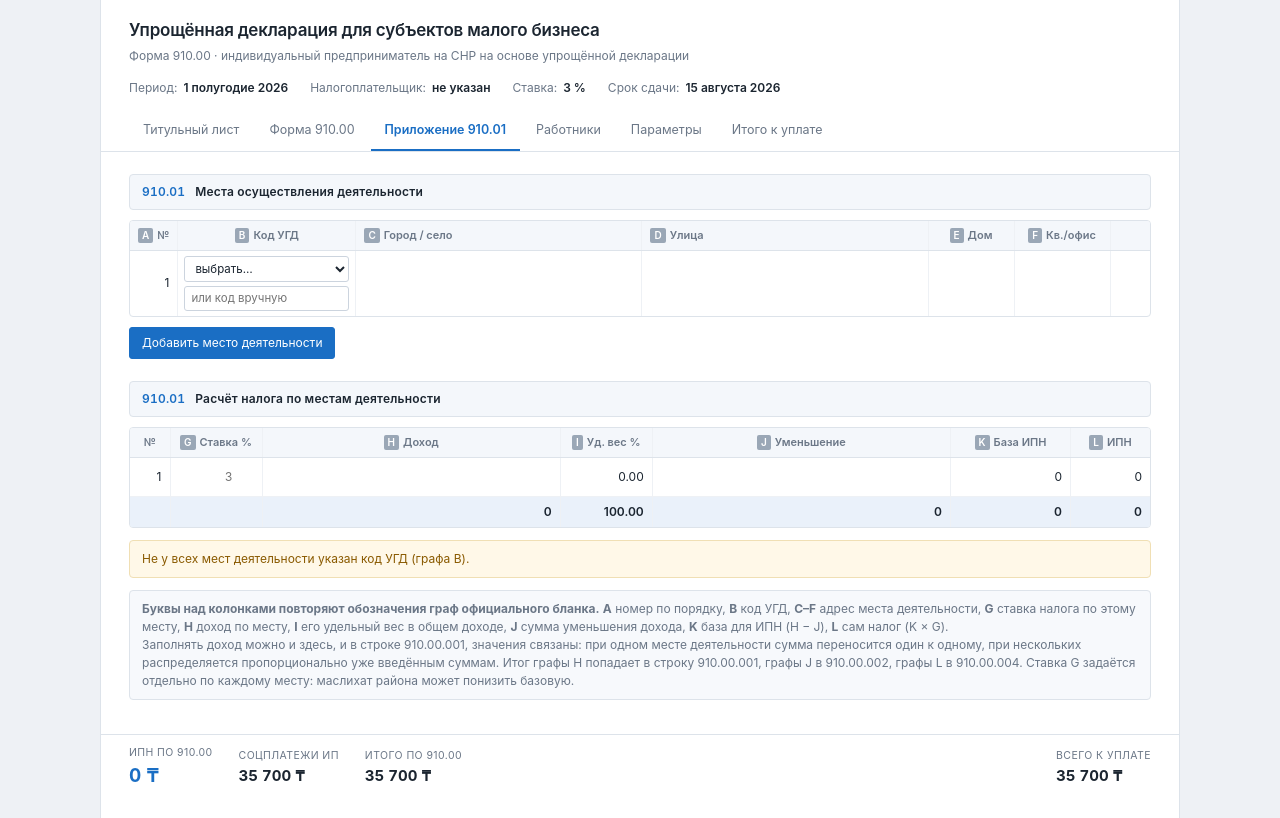
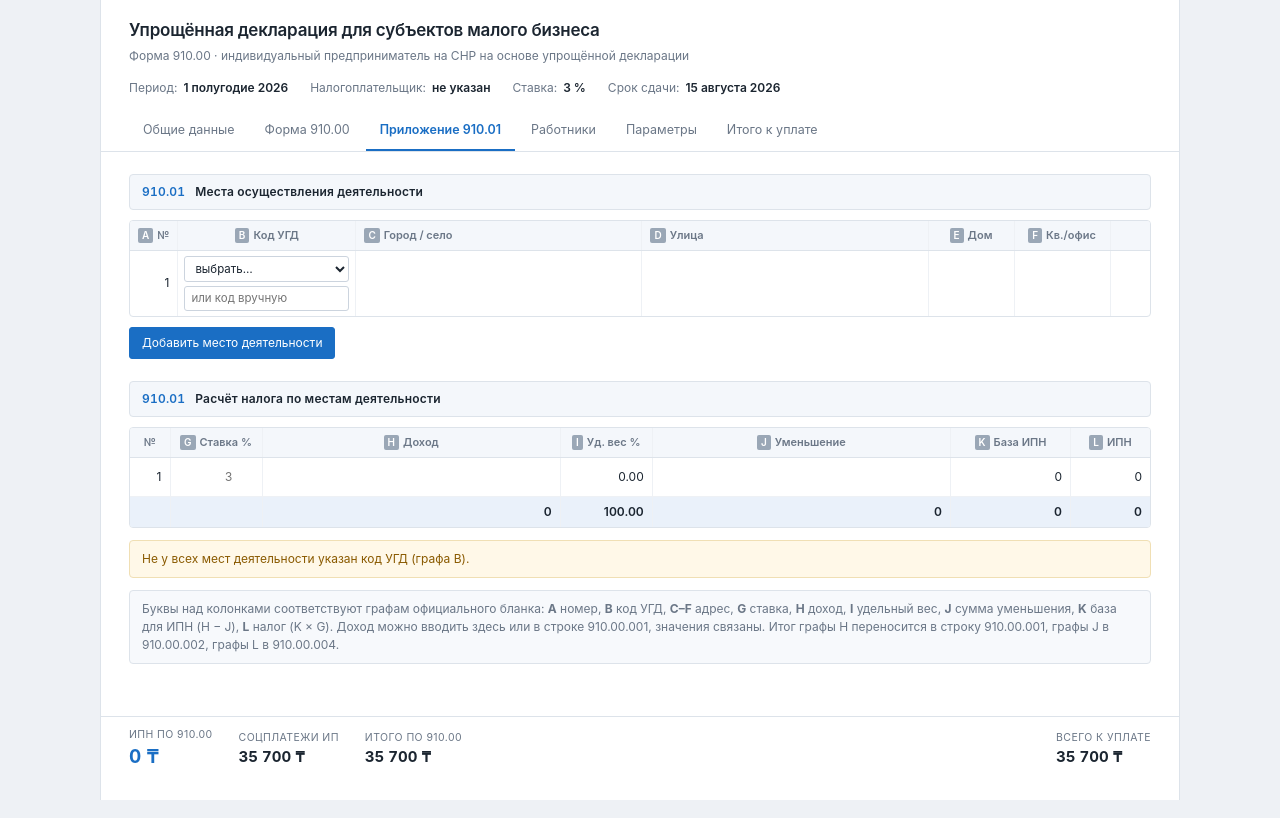
Before and after one commit to Ustuf/910, a plain HTML site: page forma-910.html in a window 1280 px wide. Both pictures are taken after a click on the button "Приложение 910.01". Drawn offline with Linux system fonts and the light colour scheme.

Commit message:
Убрать разговорный тон подсказок, переименовать первую вкладку
Тексты в зелёной и других цветных подсказках переписаны короче и
официальнее, без формулировок вроде 'программа сама подставила' и
'пожалуйста'. Первая вкладка названа 'Общие данные' вместо
'Титульный лист'.

```diff
--- a/forma-910.html
+++ b/forma-910.html
@@ -180,8 +180,8 @@ td.kno{white-space:normal;padding:5px 6px}
 
   <div class="tabs" id="tabs"></div>
 
-  <!-- ============ ТИТУЛЬНЫЙ ЛИСТ ============ -->
-  <div class="pane on" id="p-tit" data-title="Титульный лист">
+  <!-- ============ ОБЩИЕ ДАННЫЕ ============ -->
+  <div class="pane on" id="p-tit" data-title="Общие данные">
     <h3 class="sec">Налогоплательщик</h3>
     <div class="grid g3">
       <div><label class="f">ИИН</label>
@@ -213,8 +213,8 @@ td.kno{white-space:normal;padding:5px 6px}
       <div><label class="f">Базовая ставка по НК, %</label><input id="t_rate_base" class="num" readonly></div>
       <div><label class="f">Статус ставки</label><input id="t_rate_src" readonly></div>
     </div>
-    <p class="hint">Ставка подставляется сама, если для вашего региона она известна. Проверьте её один раз и при
-      необходимости впишите свою, для отдельных мест работы это тоже можно сделать в приложении 910.01.</p>
+    <p class="hint">Ставка подставляется автоматически, если известна для региона. При необходимости измените её
+      или задайте отдельно для каждого места деятельности в приложении 910.01.</p>
     <div class="row noprint" style="margin-top:8px">
       <span class="hint" style="margin:0">Быстрый выбор:</span>
       <button class="btn mini" onclick="setRate(null)">подставить автоматически</button>
@@ -273,16 +273,11 @@ td.kno{white-space:normal;padding:5px 6px}
     <div class="tw" style="margin-top:10px"><table id="calcPlaceTable"></table></div>
     <div id="placeWarn"></div>
     <div class="msg i" style="margin-top:12px">
-      <b>Буквы над колонками повторяют обозначения граф официального бланка.</b>
-      <b>A</b> номер по порядку, <b>B</b> код УГД, <b>C–F</b> адрес места деятельности,
-      <b>G</b> ставка налога по этому месту, <b>H</b> доход по месту,
-      <b>I</b> его удельный вес в общем доходе, <b>J</b> сумма уменьшения дохода,
-      <b>K</b> база для ИПН (H − J), <b>L</b> сам налог (K × G).<br>
-      Заполнять доход можно и здесь, и в строке 910.00.001, значения связаны:
-      при одном месте деятельности сумма переносится один к одному, при нескольких
-      распределяется пропорционально уже введённым суммам. Итог графы H попадает в строку
-      910.00.001, графы J в 910.00.002, графы L в 910.00.004.
-      Ставка G задаётся отдельно по каждому месту: маслихат района может понизить базовую.
+      Буквы над колонками соответствуют графам официального бланка:
+      <b>A</b> номер, <b>B</b> код УГД, <b>C–F</b> адрес, <b>G</b> ставка, <b>H</b> доход,
+      <b>I</b> удельный вес, <b>J</b> сумма уменьшения, <b>K</b> база для ИПН (H − J), <b>L</b> налог (K × G).
+      Доход можно вводить здесь или в строке 910.00.001, значения связаны. Итог графы H переносится
+      в строку 910.00.001, графы J в 910.00.002, графы L в 910.00.004.
     </div>
   </div>
 
@@ -381,10 +376,10 @@ const REGION_RATE_VARIES = new Set([
   "Абайская область","Алматинская область","Актюбинская область","Жетысуская область",
   "Западно-Казахстанская область","Мангистауская область","Улытауская область",
 ]);
-const REGION_RATE_SOURCE_NOTE = "проверено в августе 2026 года";
+const REGION_RATE_SOURCE_NOTE = "открытые данные, август 2026 года";
 const MONTHS=["Январь","Февраль","Март","Апрель","Май","Июнь","Июль","Август","Сентябрь","Октябрь","Ноябрь","Декабрь"];
 const ROMAN=["I","II","III","IV","V","VI","VII","VIII","IX","X","XI","XII","XIII"];
-const TABS=[["p-tit","Титульный лист"],["p-main","Форма 910.00"],["p-app","Приложение 910.01"],
+const TABS=[["p-tit","Общие данные"],["p-main","Форма 910.00"],["p-app","Приложение 910.01"],
             ["p-emp","Работники"],["p-par","Параметры"],["p-pay","Итого к уплате"]];
 
 /* ===================== СОСТОЯНИЕ ===================== */
@@ -900,39 +895,38 @@ function renderRateNote(){
 
   const bEl=document.getElementById('t_rate_base'); if(bEl) bEl.value=base+" %";
   const sEl=document.getElementById('t_rate_src');
-  if(sEl) sEl.value = custom ? "Вписано вами вручную"
-    : hint!==null ? "Подставлено автоматически"
-    : "Базовая ставка, точных данных по региону нет";
+  if(sEl) sEl.value = custom ? "Вписана вручную"
+    : hint!==null ? "Подставлена автоматически"
+    : "Базовая ставка (данных по региону нет)";
 
   const changed=Object.entries(S.rateByRegion)
     .filter(([,v])=>v!==undefined&&v!==null&&v!=="")
     .map(([k,v])=>`${esc(k)}: ${v} %`);
 
-  let body;
+  let body,cls;
   if(custom){
-    body=`Вы сами вписали ставку <b>${r} %</b> для региона «${esc(S.t.region)}» (обычная ставка по закону, без местных решений: ${base} %).
-      Программа запомнит эту цифру именно для этого региона.`;
+    cls='i';
+    body=`Ставка ${r} % для региона «${esc(S.t.region)}» задана вручную (базовая ставка года: ${base} %).`;
   }else if(hint!==null){
-    body=`Программа сама подставила ставку <b>${r} %</b> для региона «${esc(S.t.region)}»: именно её ввели у себя местные власти
-      на ${S.t.year} год вместо обычных ${base} %. Цифра взята не из официального документа, а с бухгалтерских сайтов
-      (${REGION_RATE_SOURCE_NOTE}), поэтому один раз сверьте её в Кабинете налогоплательщика перед тем, как платить: местные
-      власти иногда меняют решение уже после того, как о нём написали.`;
+    cls='g';
+    body=`Ставка местных органов на ${S.t.year} год: <b>${r} %</b> вместо базовой ${base} % (${REGION_RATE_SOURCE_NOTE}).
+      Перед оплатой сверьте её в Кабинете налогоплательщика.`;
   }else if(varies){
-    body=`В этом регионе главный город и окрестные районы платят по-разному, где-то 2 %, где-то 3 %, и угадывать точную цифру
-      для вашего города или района программа не будет. Сейчас стоит обычная ставка ${base} %. Пожалуйста, узнайте свою
-      настоящую ставку в Кабинете налогоплательщика или в своей налоговой и впишите её в поле выше.`;
+    cls='w';
+    body=`В этом регионе ставка различается по городам и районам (обычно 2–3 %). Применена базовая ставка ${base} %.
+      Уточните действующую ставку в Кабинете налогоплательщика.`;
   }else{
-    body=`Для этого региона (или года) точных сведений о решении местных властей в программе пока нет. Стоит обычная ставка
-      ${base} %. Узнайте свою настоящую ставку в Кабинете налогоплательщика и впишите её в поле выше.`;
+    cls='w';
+    body=`Данных о решении местных органов для этого региона или года нет. Применена базовая ставка ${base} %.
+      Уточните действующую ставку в Кабинете налогоплательщика.`;
   }
 
   const el=document.getElementById('rateNote'); if(!el) return;
   el.innerHTML=
-    `<div class="msg ${custom||hint!==null?'g':'w'}">
-      <b>Ставку налога устанавливают местные власти, и в каждом регионе она своя.</b>
+    `<div class="msg ${cls}">
       ${body}
-      ${changed.length?`<br>Ставки, вписанные вами вручную: ${changed.join('; ')}.`:''}
-      Если у отдельного места работы ставка другая, впишите её отдельно в графе «Ставка» приложения 910.01.
+      ${changed.length?`<br>Заданы вручную: ${changed.join('; ')}.`:''}
+      Ставка по отдельному месту деятельности задаётся в графе «Ставка» приложения 910.01.
     </div>`;
 }
 
@@ -946,11 +940,8 @@ function renderOpvrScale(P){
   const d=(prevR!==null&&curR>prevR)?`<span class="delta">+${(curR-prevR).toFixed(1)} п.п. к ${prev} году</span>`:'';
   el.innerHTML=
     `<div class="msg i" style="margin-bottom:0">
-       <b>Ставка ОПВР повышается каждый год.</b> Она не фиксированная: законом установлен
-       поэтапный рост, поэтому за каждый отчётный год применяется своя ставка.
-       На ${cur} год она составляет <b>${curR} %</b>${d}.
-       При смене отчётного года ставка подставляется автоматически.
-       ${manual?`<br><b>Внимание:</b> сейчас задано вручную ${P.opvr} % вместо ${curR} %. Нажмите «Вернуть значения года», чтобы восстановить.`:''}
+       Ставка ОПВР на ${cur} год: <b>${curR} %</b>${d}. Устанавливается законом отдельно на каждый год.
+       ${manual?`<br>Задано вручную: ${P.opvr} % вместо ${curR} %. Кнопка «Вернуть значения года» восстановит расчётное значение.`:''}
      </div>
      <div class="scale">${ys.map(y=>
        `<div class="y ${y===cur?'now':(y>cur?'fut':'')}"><em>${y}${APPROX.includes(y)?' (прогноз)':''}</em>
```
